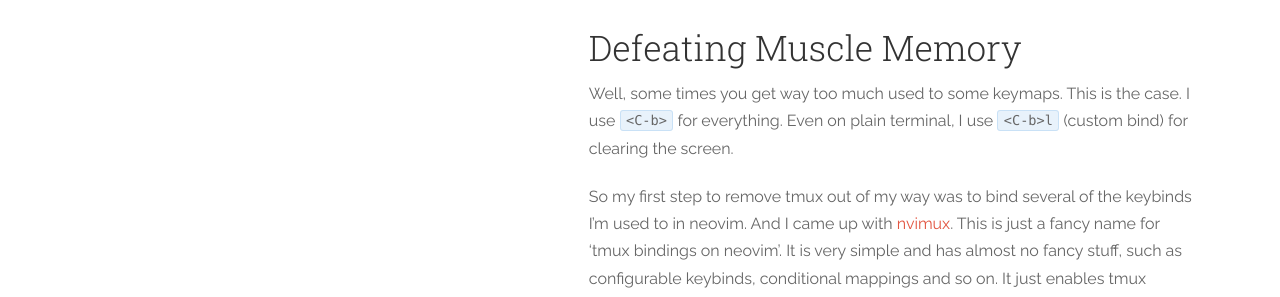
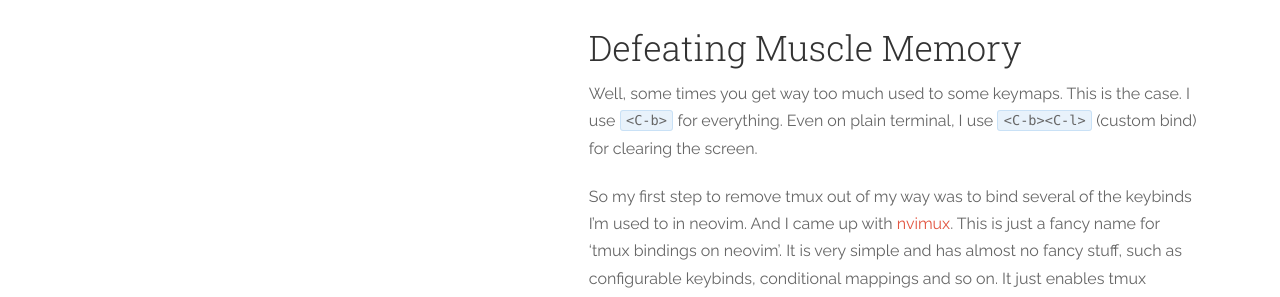
Before and after one commit to hkupty/hkupty.github.io, a Jekyll site: the page built from _posts/2016-03-13-Ditching-TMUX.md, in a window 1280 px wide. Shown: the part 642-939 px from the top of the page. Built offline with Jekyll 4.4.1, drawn with Linux system fonts in a browser that asks for light colours; nearby versions of some CDN libraries.

```diff
--- a/_posts/2016-03-13-Ditching-TMUX.md
+++ b/_posts/2016-03-13-Ditching-TMUX.md
@@ -14,7 +14,7 @@ I case you don't know [neovim][neovim] yet, it is an awesome fork of vim with se
 
 Defeating Muscle Memory
 -----------------------
-Well, some times you get way too much used to some keymaps. This is the case. I use `<C-b>` for everything. Even on plain terminal, I use `<C-b>l` (custom bind) for clearing the screen.
+Well, some times you get way too much used to some keymaps. This is the case. I use `<C-b>` for everything. Even on plain terminal, I use `<C-b><C-l>` (custom bind) for clearing the screen.
 
 So my first step to remove tmux out of my way was to bind several of the keybinds I'm used to in neovim. And I came up with [nvimux][nvimux]. This is just a fancy name for 'tmux bindings on neovim'. It is very simple and has almost no fancy stuff, such as configurable keybinds, conditional mappings and so on. It just enables tmux bindings if tmux is off. Feel free to use if you get interested.
 
```
